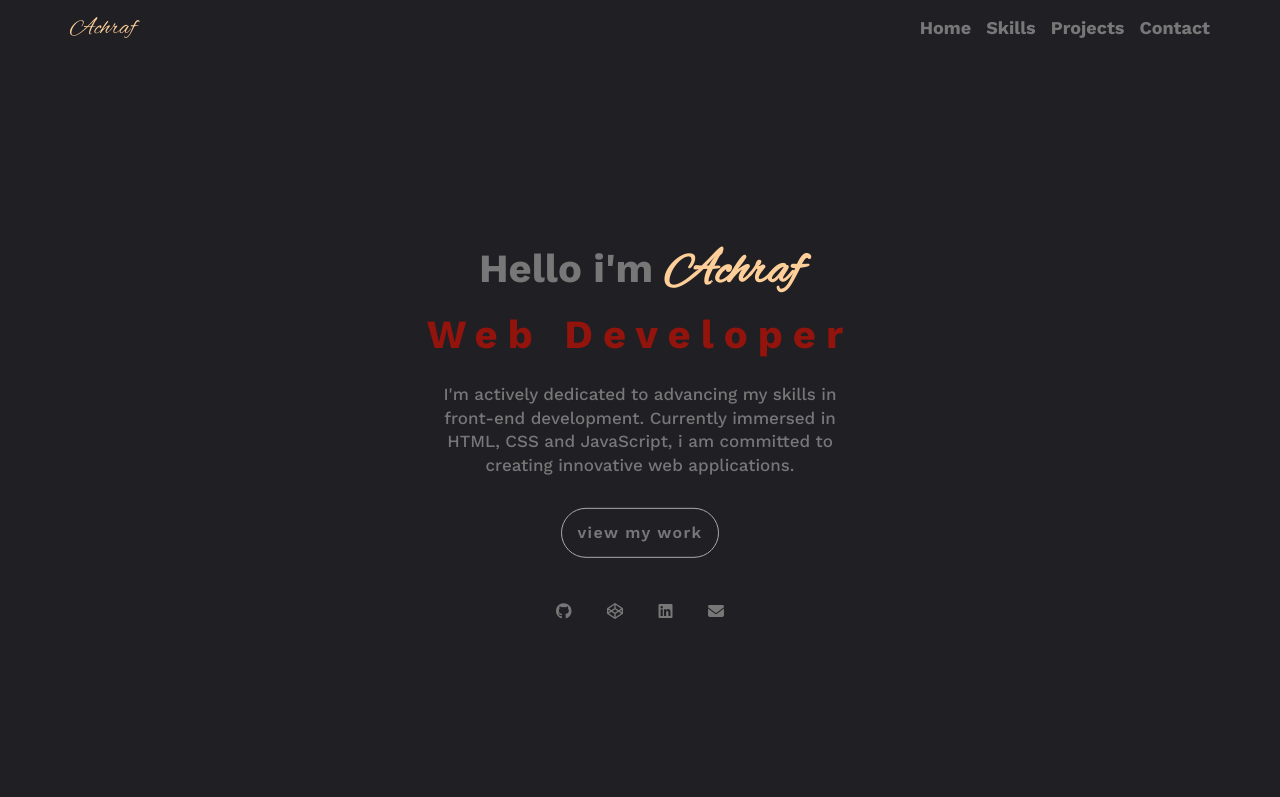
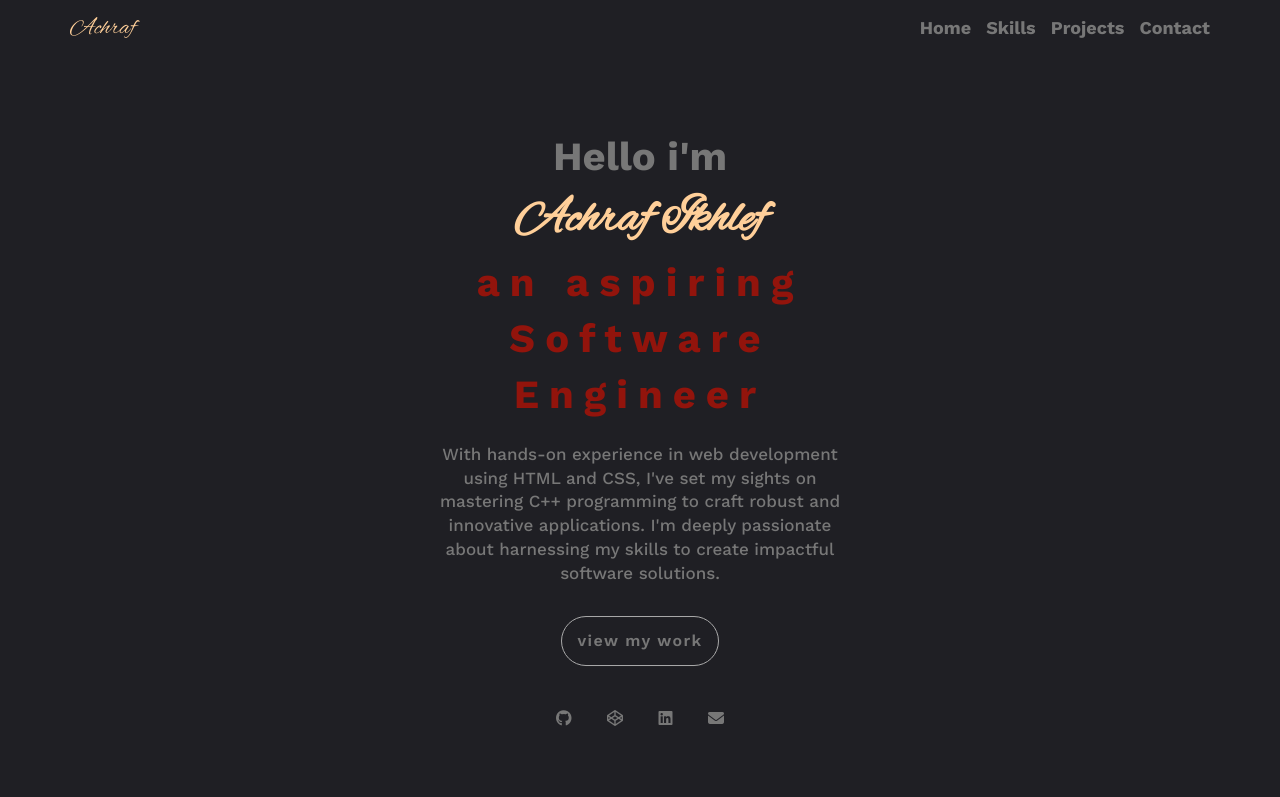
Before and after one commit to AchrafIkhlef/Portfolio, a plain HTML site: page index.html in a window 1280 px wide. Shown: the top 797 px of the page. Drawn offline with nearby package versions, Linux system fonts and the light colour scheme.

Commit message:
Update index.html

```diff
--- a/index.html
+++ b/index.html
@@ -40,10 +40,10 @@
     <div class="landing" id="home">
         <div class="container">
             <div class="intro-text">
-                <h1> Hello  i'm <span class="name">Achraf</span> <br> <span class="job">Web Developer</span> </h1>
-                <p>I'm actively dedicated to advancing my skills in front-end development.
-                    Currently immersed in HTML, CSS and JavaScript, i am committed to creating
-                    innovative web applications.
+                <h1> Hello  i'm <span class="name">Achraf Ikhlef</span> <br> <span class="job">an aspiring Software Engineer</span> </h1>
+                <p>
+                    With hands-on experience in web development using HTML and CSS, I've set my sights on mastering C++ programming
+                    to craft robust and innovative applications. I'm deeply passionate about harnessing my skills to create impactful software solutions.
                 </p>
                 <a href="#projects" class="button">view my work</a>
                 <div class="social">
```
